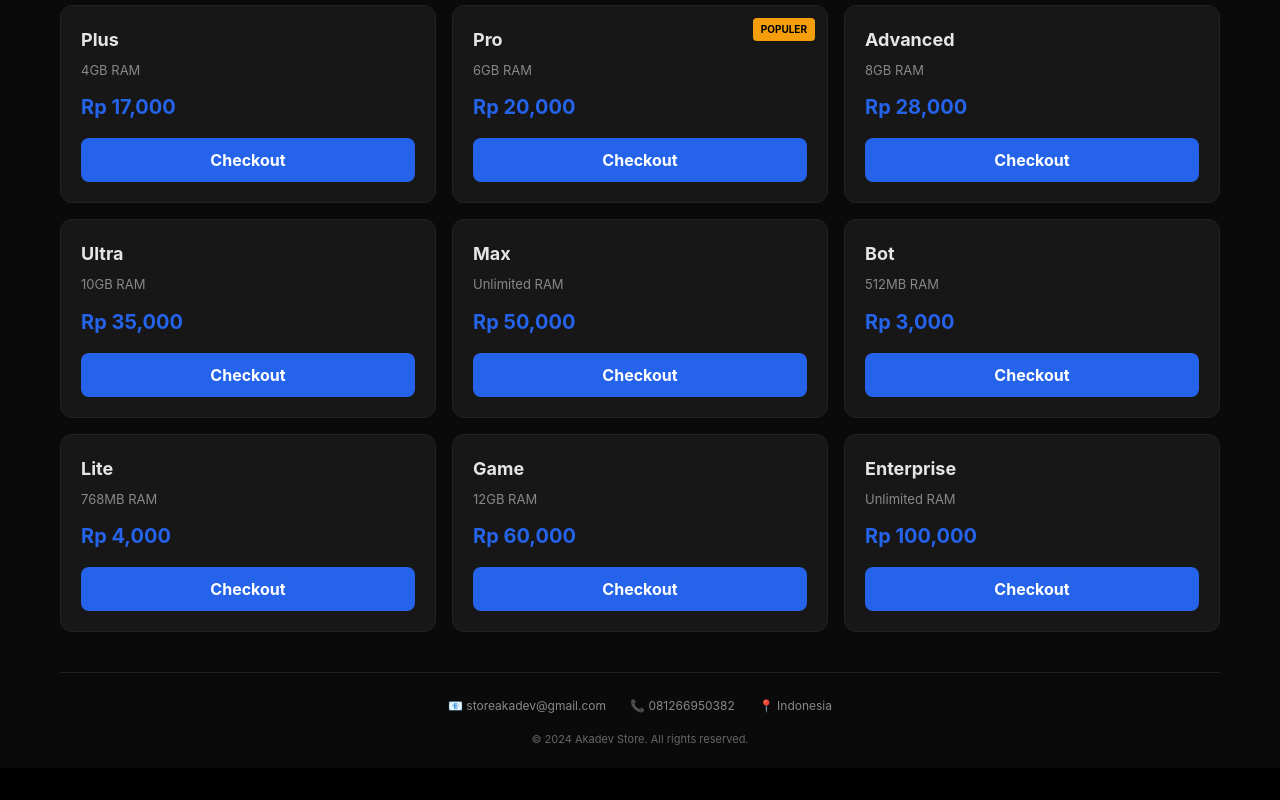
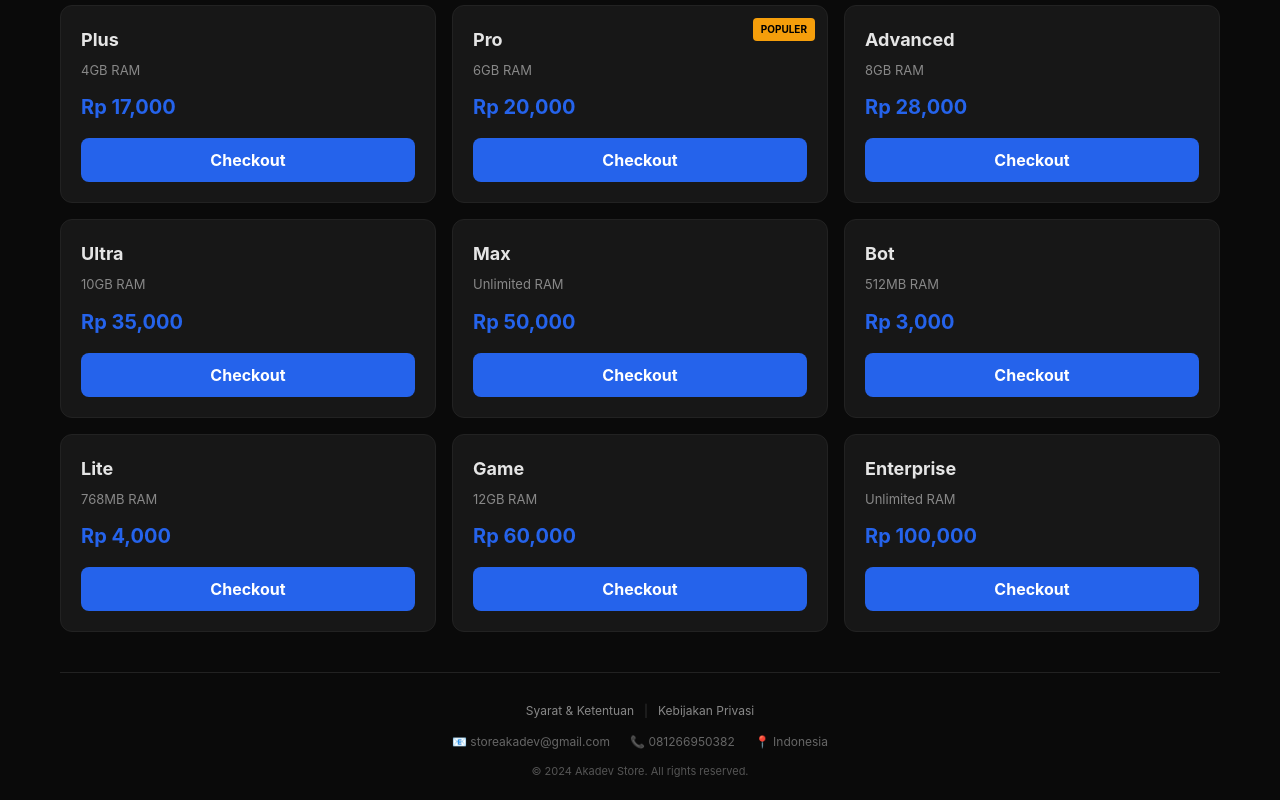
Before and after one commit to akaanakbaik/startup-tes, a React (Vite) app: page / in a window 1280 px wide. Shown: the part 434-1234 px from the top of the page. Before the commit the page ends 1202 px from the top, so only its background shows below. Built offline with nearby package versions, Linux system fonts and the light colour scheme.

Commit message:
Update utama.jsx

```diff
--- a/src/page/utama.jsx
+++ b/src/page/utama.jsx
@@ -71,10 +71,15 @@ export default function Utama() {
         </div>
 
         <div style={styles.footer}>
+          <div style={styles.footerLinks}>
+            <a href="/terms" style={styles.footerLink}>Syarat & Ketentuan</a>
+            <span style={styles.separator}>|</span>
+            <a href="/privacy" style={styles.footerLink}>Kebijakan Privasi</a>
+          </div>
           <div style={styles.footerContent}>
-            <div>📧 storeakadev@gmail.com</div>
-            <div>📞 081266950382</div>
-            <div>📍 Indonesia</div>
+            <span>📧 storeakadev@gmail.com</span>
+            <span>📞 081266950382</span>
+            <span>📍 Indonesia</span>
           </div>
           <div style={styles.copyright}>
             © 2024 Akadev Store. All rights reserved.
@@ -194,17 +199,31 @@ const styles = {
     paddingTop: '24px',
     textAlign: 'center'
   },
+  footerLinks: {
+    marginBottom: '12px'
+  },
+  footerLink: {
+    color: '#888',
+    textDecoration: 'none',
+    fontSize: '12px',
+    transition: 'color 0.2s'
+  },
+  separator: {
+    color: '#333',
+    margin: '0 10px',
+    fontSize: '12px'
+  },
   footerContent: {
     display: 'flex',
     justifyContent: 'center',
-    gap: '24px',
+    gap: '20px',
     fontSize: '12px',
-    color: '#888',
-    marginBottom: '16px',
+    color: '#666',
+    marginBottom: '12px',
     flexWrap: 'wrap'
   },
   copyright: {
     fontSize: '11px',
-    color: '#666'
+    color: '#555'
   }
 }
```
